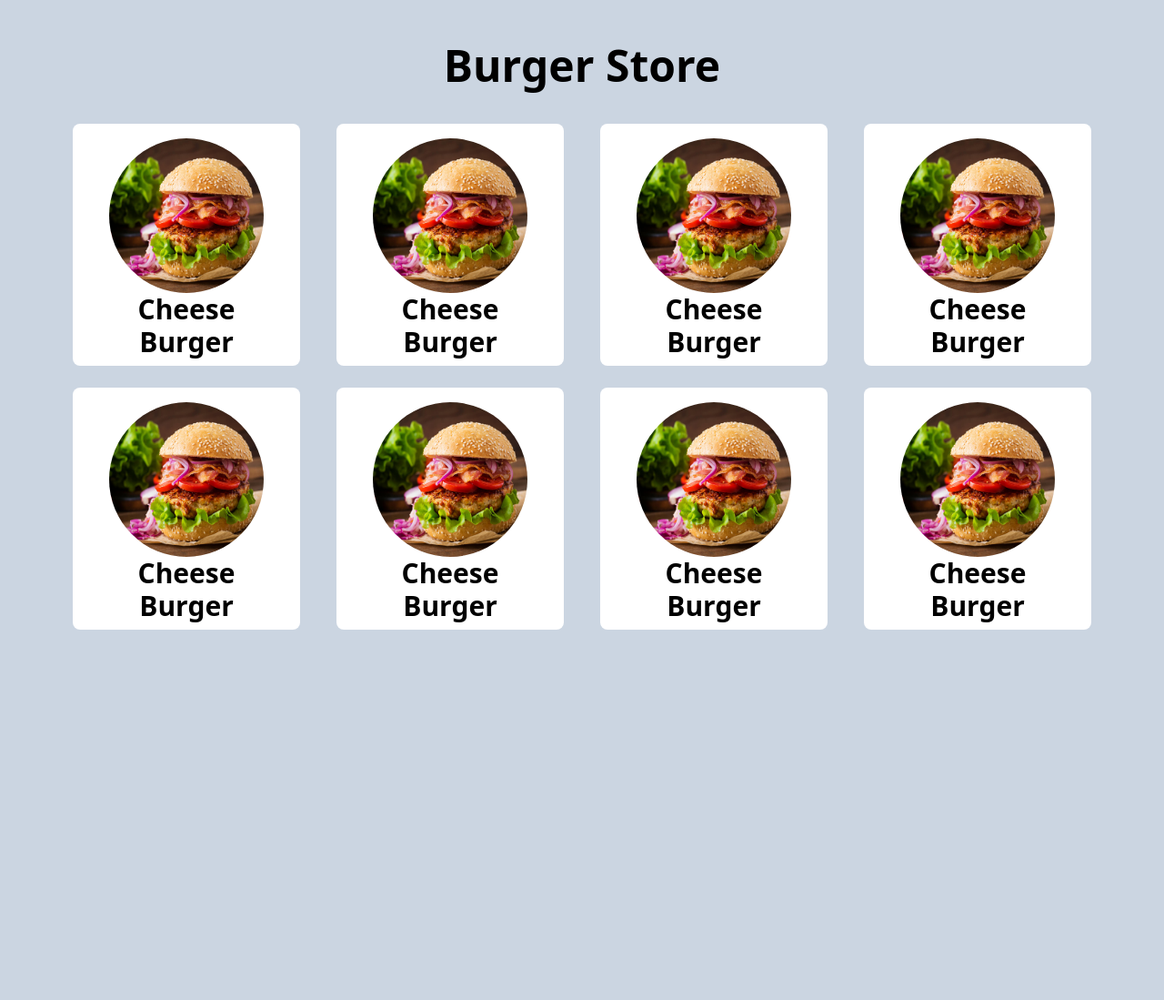
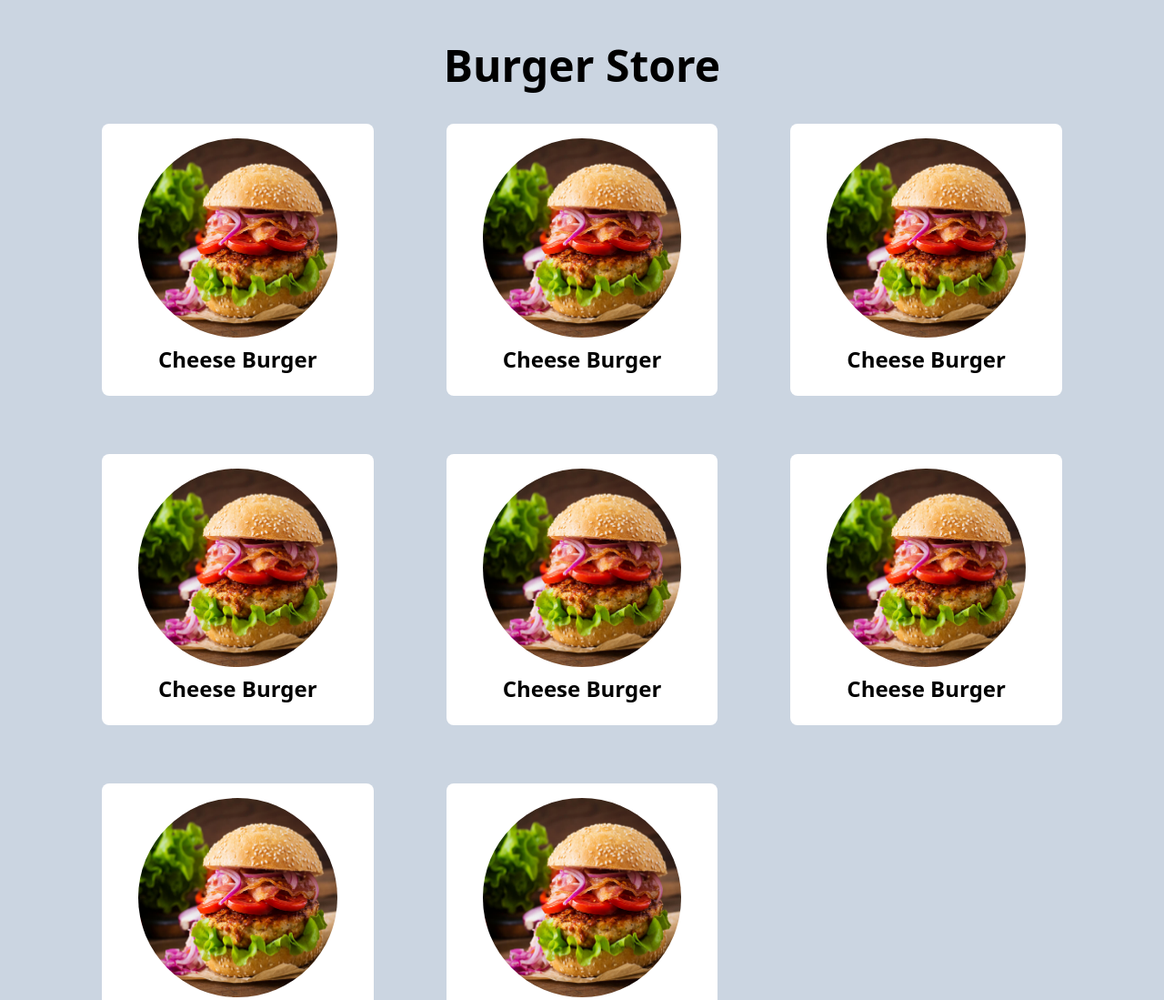
Before and after one commit to codegiyu/bar-chart-mini-project, a website: page burger.html in a window 1280 px wide. Shown: the top 1099 px of the page at 91% size. Before the commit the page ends 800 px from the top, so only its background shows below. Drawn offline with Linux system fonts and the light colour scheme.

Commit message:
fix: menuboxes working well

```diff
--- a/burger.html
+++ b/burger.html
@@ -4,17 +4,18 @@
     <meta charset="UTF-8">
     <meta name="viewport" content="width=device-width, initial-scale=1.0">
     <link rel="stylesheet" href="./style.css">
-    <link rel="stylesheet" href="./extra.css">
+    <!-- <link rel="stylesheet" href="./extra.css"> -->
     <title>Burger Menu</title>
 </head>
 <body class="w-full min-h-screen bg-slate-300 py-12">
     <h1 class="text-center font-bold text-5xl mb-10">Burger Store</h1>
 
-    <section class="px-20 grid grid-cols-4 gap-x-10 gap-y-6">
+    <section class="box-container">
         <div class="menubox">
             <div class="dummy"></div>
             <img src="./burger.jpg" alt="burger" class="aspect-square rounded-full">
-            <h3 class="text-center font-bold text-3xl">Cheese Burger</h3>
+            <h3 class="text-center font-bold text-xl md:text-2xl">Cheese Burger</h3>
+            <div class="extra-info-container">
                 <div class="extra-info">
                     <p class="text-center">Best Burger Ever Recipe</p>
                     <p class="text-center">Best Burger Ever Recipe</p>
@@ -26,10 +27,12 @@
                     </div>
                 </div>
             </div>
+        </div>
         <div class="menubox">
             <div class="dummy"></div>
             <img src="./burger.jpg" alt="burger" class="aspect-square rounded-full">
-            <h3 class="text-center font-bold text-3xl">Cheese Burger</h3>
+            <h3 class="text-center font-bold text-xl md:text-2xl">Cheese Burger</h3>
+            <div class="extra-info-container">
                 <div class="extra-info">
                     <p class="text-center">Best Burger Ever Recipe</p>
                     <p class="text-center">Best Burger Ever Recipe</p>
@@ -41,10 +44,12 @@
                     </div>
                 </div>
             </div>
+        </div>
         <div class="menubox">
             <div class="dummy"></div>
             <img src="./burger.jpg" alt="burger" class="aspect-square rounded-full">
-            <h3 class="text-center font-bold text-3xl">Cheese Burger</h3>
+            <h3 class="text-center font-bold text-xl md:text-2xl">Cheese Burger</h3>
+            <div class="extra-info-container">
                 <div class="extra-info">
                     <p class="text-center">Best Burger Ever Recipe</p>
                     <p class="text-center">Best Burger Ever Recipe</p>
@@ -56,10 +61,12 @@
                     </div>
                 </div>
             </div>
+        </div>
         <div class="menubox">
             <div class="dummy"></div>
             <img src="./burger.jpg" alt="burger" class="aspect-square rounded-full">
-            <h3 class="text-center font-bold text-3xl">Cheese Burger</h3>
+            <h3 class="text-center font-bold text-xl md:text-2xl">Cheese Burger</h3>
+            <div class="extra-info-container">
                 <div class="extra-info">
                     <p class="text-center">Best Burger Ever Recipe</p>
                     <p class="text-center">Best Burger Ever Recipe</p>
@@ -71,10 +78,12 @@
                     </div>
                 </div>
             </div>
+        </div>
         <div class="menubox">
             <div class="dummy"></div>
             <img src="./burger.jpg" alt="burger" class="aspect-square rounded-full">
-            <h3 class="text-center font-bold text-3xl">Cheese Burger</h3>
+            <h3 class="text-center font-bold text-xl md:text-2xl">Cheese Burger</h3>
+            <div class="extra-info-container">
                 <div class="extra-info">
                     <p class="text-center">Best Burger Ever Recipe</p>
                     <p class="text-center">Best Burger Ever Recipe</p>
@@ -86,10 +95,12 @@
                     </div>
                 </div>
             </div>
+        </div>
         <div class="menubox">
             <div class="dummy"></div>
             <img src="./burger.jpg" alt="burger" class="aspect-square rounded-full">
-            <h3 class="text-center font-bold text-3xl">Cheese Burger</h3>
+            <h3 class="text-center font-bold text-xl md:text-2xl">Cheese Burger</h3>
+            <div class="extra-info-container">
                 <div class="extra-info">
                     <p class="text-center">Best Burger Ever Recipe</p>
                     <p class="text-center">Best Burger Ever Recipe</p>
@@ -101,10 +112,12 @@
                     </div>
                 </div>
             </div>
+        </div>
         <div class="menubox">
             <div class="dummy"></div>
             <img src="./burger.jpg" alt="burger" class="aspect-square rounded-full">
-            <h3 class="text-center font-bold text-3xl">Cheese Burger</h3>
+            <h3 class="text-center font-bold text-xl md:text-2xl">Cheese Burger</h3>
+            <div class="extra-info-container">
                 <div class="extra-info">
                     <p class="text-center">Best Burger Ever Recipe</p>
                     <p class="text-center">Best Burger Ever Recipe</p>
@@ -116,10 +129,12 @@
                     </div>
                 </div>
             </div>
+        </div>
         <div class="menubox">
             <div class="dummy"></div>
             <img src="./burger.jpg" alt="burger" class="aspect-square rounded-full">
-            <h3 class="text-center font-bold text-3xl">Cheese Burger</h3>
+            <h3 class="text-center font-bold text-xl md:text-2xl">Cheese Burger</h3>
+            <div class="extra-info-container">
                 <div class="extra-info">
                     <p class="text-center">Best Burger Ever Recipe</p>
                     <p class="text-center">Best Burger Ever Recipe</p>
@@ -131,20 +146,52 @@
                     </div>
                 </div>
             </div>
+        </div>
     </section>
 
     <script>
-        const menubox = document.querySelectorAll(".menubox");
+        const menuboxes = document.querySelectorAll(".menubox");
+        const paddingTop = 16;
+        const paddingSide = 40;
 
-        menubox.forEach(item => {
-            item.addEventListener("mouseover", handleHover);
-        })
+        window.addEventListener("load", () => {
+            menuboxes.forEach(item => handleNormalMenubox(item));
+        });
+
+        window.addEventListener("resize", () => {
+            menuboxes.forEach(item => handleNormalMenubox(item));
+        });
+
+        menuboxes.forEach(item => {
+            item.addEventListener("mouseenter", handleHover);
+        });
+
+        menuboxes.forEach(item => {
+            item.addEventListener("mouseleave", (e) => handleNormalMenubox(e.currentTarget));
+        });
 
         function handleHover(e) {
             const extraInfo = e.currentTarget.querySelector(".extra-info");
-            const infoHeight = extraInfo.getBoundingClientRect();
+            const imgEl = e.currentTarget.querySelector("img");
+            const dummyEl = e.currentTarget.querySelector(".dummy");
 
-            console.log({infoHeight})
+            const menuboxWidth = e.currentTarget.getBoundingClientRect().width;
+            const infoHeight = extraInfo.getBoundingClientRect().height;
+
+            dummyEl.style.width = `${menuboxWidth - (2 * paddingSide) - infoHeight}px`;
+            imgEl.style.top = `${paddingTop - infoHeight}px`;
+        }
+
+        function handleNormalMenubox(el) {
+            const extraInfo = el.querySelector(".extra-info");
+            const imgEl = el.querySelector("img");
+            const dummyEl = el.querySelector(".dummy");
+
+            const menuboxWidth = el.getBoundingClientRect().width;
+
+            dummyEl.style.width = `${menuboxWidth - (2 * paddingSide)}px`;
+            imgEl.style.top = `${paddingTop}px`;
+            imgEl.style.width = `${menuboxWidth - (2 * paddingSide)}px`;
         }
     </script>
 </body>
--- a/extra.css
+++ b/extra.css
@@ -1,8 +1,8 @@
 .menubox {
-    display: flex;
+    /* display: flex;
     flex-direction: column;
     justify-content: flex-start;
-    gap: 0;
+    gap: 0; */
     position: relative;
     z-index: 1;
     flex: none;
@@ -11,22 +11,22 @@
 .menubox img {
     transition: all 300ms linear;
     position: absolute;
-    top: 16px;
+    /* top: 16px; */
     left: 40px;
-    width: calc(100% - 80px);
+    /* width: calc(100% - 80px); */
     z-index: 2;
 }
 
 .menubox .dummy {
-    width: 100%;
+    /* width: 100%; */
     aspect-ratio: 1;
     transition: all 300ms linear;
 }
 
-.menubox:hover .dummy {
+/* .menubox:hover .dummy {
     width: 50%;
 }
 
 .menubox:hover img {
     top: -30%;
-}
+} */
--- a/tailwind.css
+++ b/tailwind.css
@@ -3,8 +3,13 @@
 @tailwind components;
 
 @layer utilities {
+    html {
+        font-size: 16px;
+    }
+
     .btn {
-        @apply bg-primary border-2 border-primary uppercase py-2 px-4 rounded-sm active:scale-95 hover:scale-105 hover:bg-primary/75;
+        @apply bg-primary border-2 border-primary uppercase py-2 px-4 rounded-sm active:scale-95
+        hover:scale-105 hover:bg-primary/75;
     }
 
     .btn.active {
@@ -19,25 +24,33 @@
         @apply w-full grid grid-cols-[90px_1fr_20px] gap-5 items-center;
     }
 
-    .menubox {
-        @apply w-full aspect-[1] pt-4 pb-2 grid px-10 bg-white rounded-lg;
+    .box-container {
+        @apply px-4 sm:px-10 md:px-16 lg:px-20 xl:px-28 2xl:px-36 grid sm:grid-cols-2
+        lg:grid-cols-3 2xl:grid-cols-4 gap-x-20 gap-y-16;
     }
 
-    .extra-info {
-        max-height: 0;
-        height: auto;
-        overflow: hidden;
-        padding-block: 0;
-        transition: all 500ms linear;
+    .menubox {
+        @apply w-full aspect-[1] pt-4 pb-2 grid px-10 bg-white rounded-lg relative z-[1];
+    }
+
+    .menubox img {
+        @apply absolute left-10 z-[2] transition-all duration-300 ease-linear;
+    }
+
+    .menubox .dummy {
+        @apply aspect-square transition-all duration-300 ease-linear;
+    }
+
+    .extra-info-container {
+        @apply h-auto max-h-0 overflow-hidden transition-all duration-300 ease-linear;
     }
 
     .menubox:hover img {
         animation: rotate 3s linear infinite;
     }
 
-    .menubox:hover .extra-info {
-        max-height: unset;
-        padding-block: 8px;
+    .menubox:hover .extra-info-container {
+        @apply max-h-none;
     }
 
     @keyframes rotate {
```
Also changed, not shown: style.css. Lines whose indentation alone changed are shown as unchanged.
